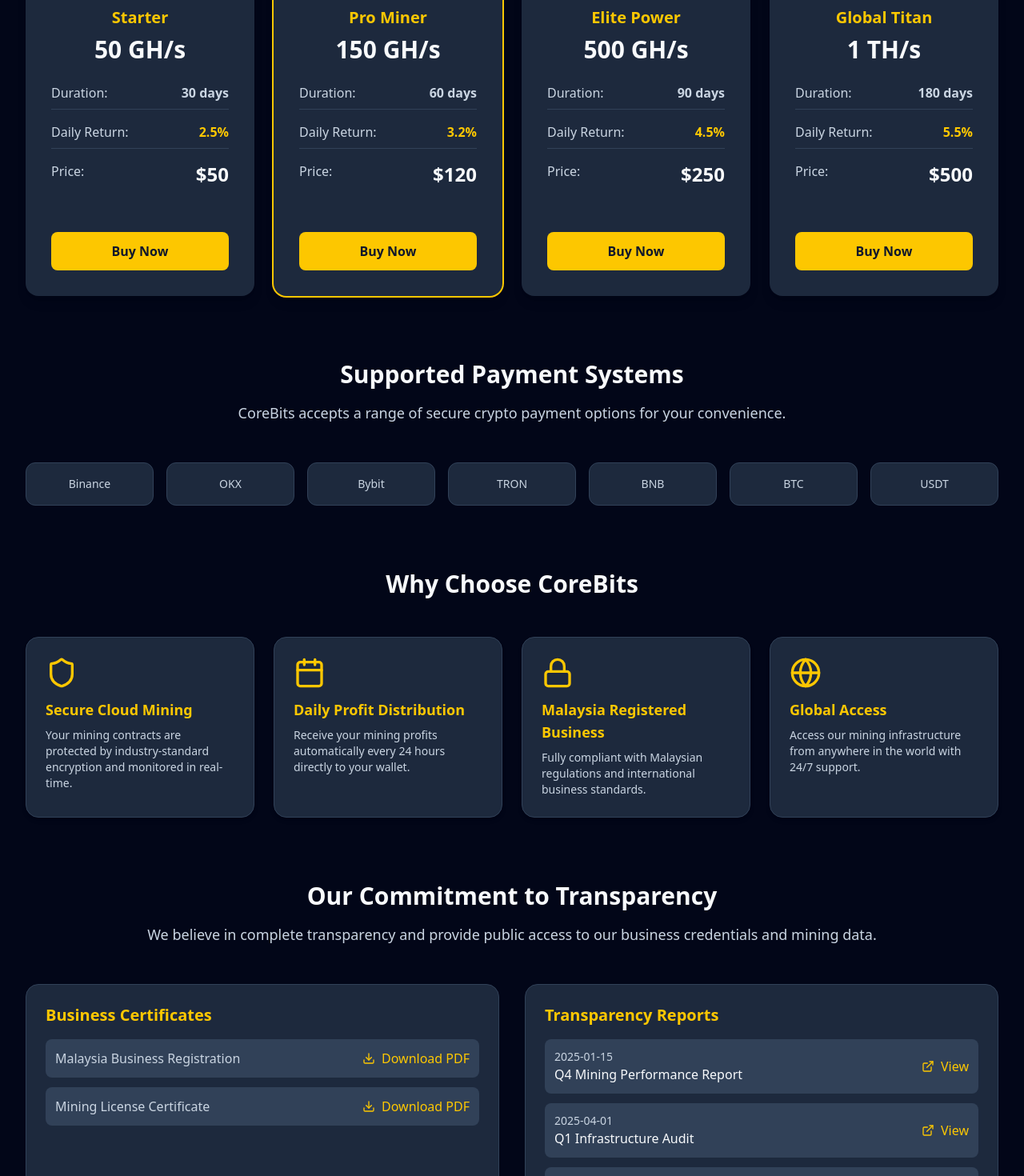
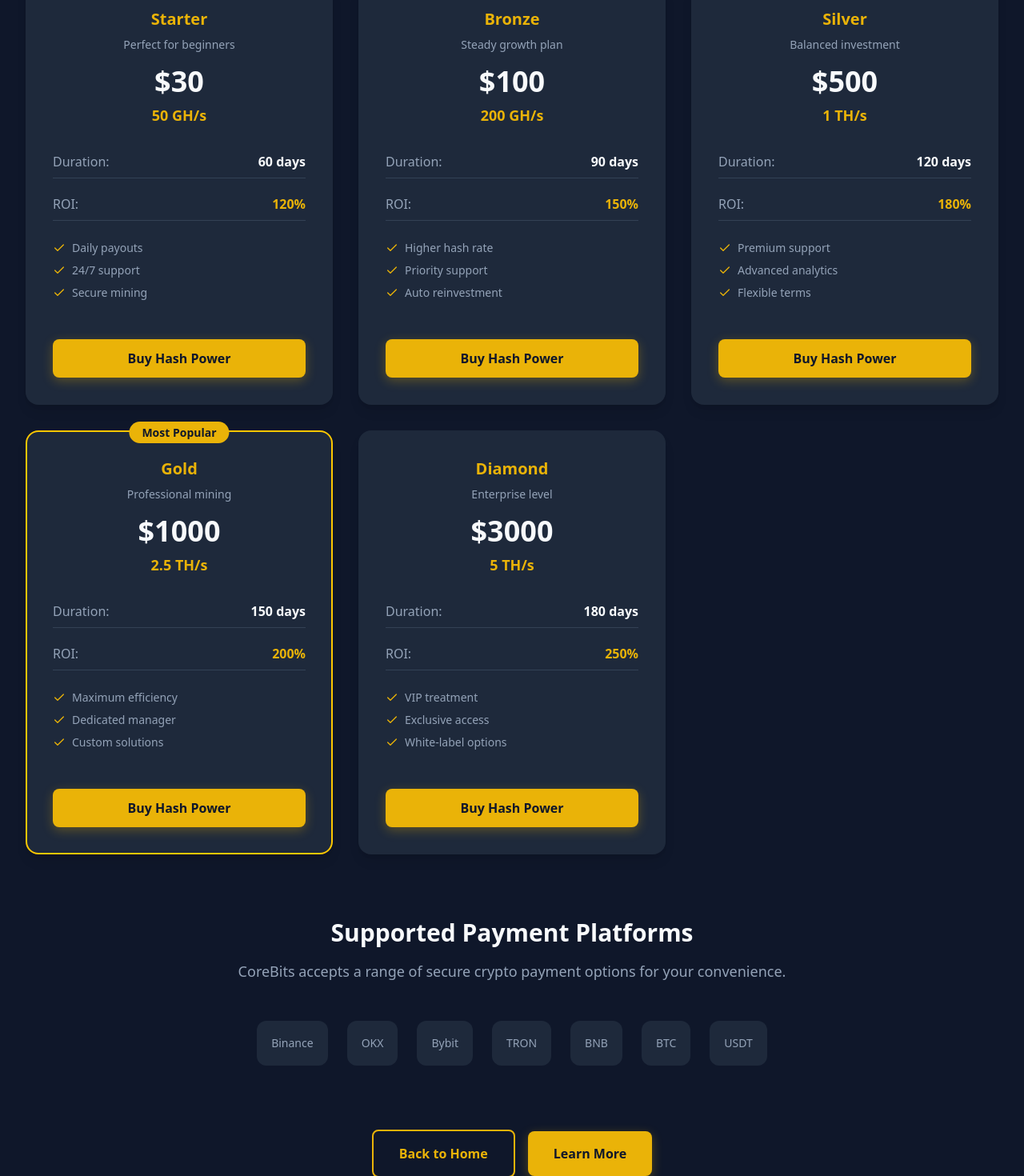
Before and after one commit to EddMarwa/Rockits, a Next.js app in the folder corebits/: page /plans in a window 1280 px wide. Shown: the part 320-1790 px from the top of the page at 80% size. Built offline with nearby package versions, Linux system fonts and the light colour scheme.

Commit message:
cta buttons

```diff
--- a/corebits/src/app/plans/page.tsx
+++ b/corebits/src/app/plans/page.tsx
@@ -3,7 +3,7 @@ import { motion } from 'framer-motion';
 import Link from 'next/link';
 import LandingNavbar from '@/components/LandingNavbar';
 import Footer from '@/components/Footer';
-import { Shield, Globe, Calendar, Lock, Download, ExternalLink } from 'lucide-react';
+import { Shield, Globe, Calendar, Lock, Download, ExternalLink, Check } from 'lucide-react';
 
 export default function Plans() {
   const fadeUpVariants = {
@@ -52,35 +52,53 @@ export default function Plans() {
   const miningPlans = [
     {
       tier: "Starter",
+      tagline: "Perfect for beginners",
       hashPower: "50 GH/s",
-      duration: "30 days",
-      dailyReturn: "2.5%",
-      price: "$50",
-      popular: false
+      duration: "60 days",
+      roi: "120%",
+      price: "$30",
+      popular: false,
+      features: ["Daily payouts", "24/7 support", "Secure mining"]
     },
     {
-      tier: "Pro Miner",
-      hashPower: "150 GH/s",
-      duration: "60 days",
-      dailyReturn: "3.2%",
-      price: "$120",
-      popular: true
+      tier: "Bronze",
+      tagline: "Steady growth plan",
+      hashPower: "200 GH/s",
+      duration: "90 days",
+      roi: "150%",
+      price: "$100",
+      popular: false,
+      features: ["Higher hash rate", "Priority support", "Auto reinvestment"]
     },
     {
-      tier: "Elite Power",
-      hashPower: "500 GH/s",
-      duration: "90 days",
-      dailyReturn: "4.5%",
-      price: "$250",
-      popular: false
+      tier: "Silver",
+      tagline: "Balanced investment",
+      hashPower: "1 TH/s",
+      duration: "120 days",
+      roi: "180%",
+      price: "$500",
+      popular: false,
+      features: ["Premium support", "Advanced analytics", "Flexible terms"]
     },
     {
-      tier: "Global Titan",
-      hashPower: "1 TH/s",
+      tier: "Gold",
+      tagline: "Professional mining",
+      hashPower: "2.5 TH/s",
+      duration: "150 days",
+      roi: "200%",
+      price: "$1000",
+      popular: true,
+      features: ["Maximum efficiency", "Dedicated manager", "Custom solutions"]
+    },
+    {
+      tier: "Diamond",
+      tagline: "Enterprise level",
+      hashPower: "5 TH/s",
       duration: "180 days",
-      dailyReturn: "5.5%",
-      price: "$500",
-      popular: false
+      roi: "250%",
+      price: "$3000",
+      popular: false,
+      features: ["VIP treatment", "Exclusive access", "White-label options"]
     }
   ];
 
@@ -118,11 +136,11 @@ export default function Plans() {
   ];
 
   return (
-    <div className="min-h-screen bg-slate-950 text-slate-50">
+    <div className="min-h-screen" style={{ backgroundColor: '#0F172A' }}>
       <LandingNavbar />
 
       <main className="mx-auto max-w-7xl px-4 sm:px-6 lg:px-8 py-12">
-        {/* Header / Intro Section */}
+        {/* Header Section */}
         <motion.section
           initial="hidden"
           whileInView="visible"
@@ -130,11 +148,11 @@ export default function Plans() {
           variants={fadeUpVariants}
           className="text-center mb-16"
         >
-          <h1 className="text-4xl md:text-5xl font-extrabold text-yellow-400 mb-4">
+          <h1 className="text-4xl md:text-5xl font-extrabold mb-4" style={{ color: '#F8FAFC' }}>
             Choose Your Mining Power
           </h1>
-          <p className="text-slate-300 text-center max-w-2xl mx-auto text-lg">
-            Select from flexible, secure, and globally accessible mining plans. Profit distribution is daily, and payments are automated.
+          <p className="text-center max-w-2xl mx-auto text-lg" style={{ color: '#94A3B8' }}>
+            Invest in CoreBits mining packages — from starter plans to professional rigs. Earn daily mining profits directly to your wallet.
           </p>
 
           {/* TODO: Add a banner image or visual header later */}
@@ -148,19 +166,30 @@ export default function Plans() {
           variants={staggerContainer}
           className="mb-20"
         >
-          <div className="grid md:grid-cols-2 lg:grid-cols-4 gap-6">
+          <div className="grid grid-cols-1 md:grid-cols-2 lg:grid-cols-3 gap-8">
             {miningPlans.map((plan) => (
               <motion.div
                 key={plan.tier}
                 variants={itemVariants}
-                whileHover={{ y: -8, scale: 1.02 }}
-                className={`bg-slate-800 rounded-2xl shadow-lg p-8 flex flex-col justify-between text-center relative ${
-                  plan.popular ? 'ring-2 ring-yellow-400' : ''
+                whileHover={{
+                  y: -12,
+                  scale: 1.02,
+                  boxShadow: '0 20px 40px rgba(234, 179, 8, 0.15)',
+                  borderColor: '#EAB308'
+                }}
+                className={`rounded-2xl shadow-lg p-8 flex flex-col justify-between text-center relative border-2 transition-all duration-300 ${
+                  plan.popular
+                    ? 'border-yellow-400'
+                    : 'border-transparent hover:border-yellow-400/50'
                 }`}
+                style={{ backgroundColor: '#1E293B' }}
               >
                 {plan.popular && (
                   <div className="absolute -top-3 left-1/2 transform -translate-x-1/2">
-                    <span className="bg-yellow-400 text-slate-900 px-4 py-1 rounded-full text-sm font-semibold">
+                    <span
+                      className="px-4 py-1 rounded-full text-sm font-semibold"
+                      style={{ backgroundColor: '#EAB308', color: '#0F172A' }}
+                    >
                       Most Popular
                     </span>
                   </div>
@@ -169,31 +198,53 @@ export default function Plans() {
                 {/* TODO: Add icon (e.g., mining rig, crypto coin, etc.) at the top of each card */}
 
                 <div>
-                  <h3 className="text-yellow-400 font-bold text-xl mb-2">{plan.tier}</h3>
-                  <div className="text-3xl font-bold text-slate-50 mb-4">{plan.hashPower}</div>
+                  <h3 className="font-bold text-xl mb-2" style={{ color: '#EAB308' }}>
+                    {plan.tier}
+                  </h3>
+                  <p className="text-sm mb-4" style={{ color: '#94A3B8' }}>
+                    {plan.tagline}
+                  </p>
 
-                  <div className="space-y-2 text-slate-300 mb-6">
-                    <div className="flex justify-between py-2 border-b border-slate-700">
-                      <span>Duration:</span>
-                      <span className="font-semibold">{plan.duration}</span>
+                  <div className="text-4xl font-bold mb-2" style={{ color: '#F8FAFC' }}>
+                    {plan.price}
+                  </div>
+
+                  <div className="text-lg font-semibold mb-6" style={{ color: '#EAB308' }}>
+                    {plan.hashPower}
+                  </div>
+
+                  <div className="space-y-3 mb-6">
+                    <div className="flex justify-between py-2 border-b" style={{ borderColor: '#334155' }}>
+                      <span style={{ color: '#94A3B8' }}>Duration:</span>
+                      <span className="font-semibold" style={{ color: '#F8FAFC' }}>{plan.duration}</span>
                     </div>
-                    <div className="flex justify-between py-2 border-b border-slate-700">
-                      <span>Daily Return:</span>
-                      <span className="font-semibold text-yellow-400">{plan.dailyReturn}</span>
+                    <div className="flex justify-between py-2 border-b" style={{ borderColor: '#334155' }}>
+                      <span style={{ color: '#94A3B8' }}>ROI:</span>
+                      <span className="font-semibold" style={{ color: '#EAB308' }}>{plan.roi}</span>
                     </div>
-                    <div className="flex justify-between py-2">
-                      <span>Price:</span>
-                      <span className="font-semibold text-2xl text-slate-50">{plan.price}</span>
-                    </div>
+                  </div>
+
+                  <div className="space-y-2 mb-6">
+                    {plan.features.map((feature, index) => (
+                      <div key={index} className="flex items-center gap-2">
+                        <Check className="w-4 h-4" style={{ color: '#EAB308' }} />
+                        <span className="text-sm" style={{ color: '#94A3B8' }}>{feature}</span>
+                      </div>
+                    ))}
                   </div>
                 </div>
 
                 <motion.button
                   whileHover={{ scale: 1.05 }}
                   whileTap={{ scale: 0.95 }}
-                  className="mt-6 bg-yellow-400 text-slate-900 font-semibold py-3 px-6 rounded-lg hover:bg-yellow-300 transition-all duration-300 hover:shadow-[0_0_20px_rgba(234,179,8,0.3)]"
+                  className="mt-6 font-semibold py-3 px-6 rounded-lg transition-all duration-300"
+                  style={{
+                    backgroundColor: '#EAB308',
+                    color: '#0F172A',
+                    boxShadow: '0 4px 14px rgba(234, 179, 8, 0.3)'
+                  }}
                 >
-                  Buy Now
+                  Buy Hash Power
                 </motion.button>
               </motion.div>
             ))}
@@ -211,8 +262,10 @@ export default function Plans() {
           className="mb-20"
         >
           <div className="text-center mb-12">
-            <h2 className="text-3xl font-bold text-slate-50 mb-4">Supported Payment Systems</h2>
-            <p className="text-slate-300 text-lg">
+            <h2 className="text-3xl font-bold mb-4" style={{ color: '#F8FAFC' }}>
+              Supported Payment Platforms
+            </h2>
+            <p className="text-lg" style={{ color: '#94A3B8' }}>
               CoreBits accepts a range of secure crypto payment options for your convenience.
             </p>
           </div>
@@ -222,21 +275,67 @@ export default function Plans() {
             initial="hidden"
             whileInView="visible"
             viewport={{ once: true }}
-            className="grid grid-cols-2 md:grid-cols-4 lg:grid-cols-7 gap-4"
+            className="flex flex-wrap justify-center gap-6"
           >
             {paymentPlatforms.map((platform) => (
               <motion.div
                 key={platform}
                 variants={itemVariants}
-                whileHover={{ scale: 1.05, y: -4 }}
-                className="bg-slate-800 p-4 rounded-xl flex items-center justify-center hover:shadow-yellow-400/20 hover:scale-105 transition-all duration-300 border border-slate-700"
+                whileHover={{ scale: 1.1, opacity: 0.8 }}
+                className="p-4 rounded-xl flex items-center justify-center transition-all duration-300 border-2 border-transparent hover:border-yellow-400/30"
+                style={{ backgroundColor: '#1E293B' }}
               >
                 {/* TODO: Add image placeholders — one <img> per platform, wrapped in clickable divs with hover glow. */}
                 {/* TODO: Add comment: // Replace image src later with official platform logos */}
-                <span className="text-slate-300 font-medium text-sm">{platform}</span>
+                <span className="font-medium text-sm" style={{ color: '#94A3B8' }}>{platform}</span>
               </motion.div>
             ))}
           </motion.div>
+        </motion.section>
+
+        {/* Call-to-Action Buttons */}
+        <motion.section
+          initial="hidden"
+          whileInView="visible"
+          viewport={{ once: true }}
+          variants={fadeUpVariants}
+          className="mb-20"
+        >
+          <div className="flex flex-col sm:flex-row gap-4 justify-center items-center">
+            <motion.div
+              whileHover={{ scale: 1.05 }}
+              whileTap={{ scale: 0.95 }}
+            >
+              <Link
+                href="/"
+                className="inline-flex items-center px-8 py-4 font-semibold rounded-lg transition-all duration-300 border-2"
+                style={{
+                  backgroundColor: 'transparent',
+                  color: '#EAB308',
+                  borderColor: '#EAB308'
+                }}
+              >
+                Back to Home
+              </Link>
+            </motion.div>
+
+            <motion.div
+              whileHover={{ scale: 1.05 }}
+              whileTap={{ scale: 0.95 }}
+            >
+              <Link
+                href="/about"
+                className="inline-flex items-center px-8 py-4 font-semibold rounded-lg transition-all duration-300"
+                style={{
+                  backgroundColor: '#EAB308',
+                  color: '#0F172A',
+                  boxShadow: '0 4px 14px rgba(234, 179, 8, 0.3)'
+                }}
+              >
+                Learn More
+              </Link>
+            </motion.div>
+          </div>
         </motion.section>
 
         {/* Why Choose CoreBits Section */}
@@ -248,7 +347,9 @@ export default function Plans() {
           className="mb-20"
         >
           <div className="text-center mb-12">
-            <h2 className="text-3xl font-bold text-slate-50 mb-4">Why Choose CoreBits</h2>
+            <h2 className="text-3xl font-bold mb-4" style={{ color: '#F8FAFC' }}>
+              Why Choose CoreBits
+            </h2>
           </div>
 
           <motion.div
@@ -263,11 +364,16 @@ export default function Plans() {
                 key={feature.title}
                 variants={itemVariants}
                 whileHover={{ y: -8 }}
-                className="bg-slate-800 rounded-2xl p-6 shadow-md hover:-translate-y-2 transition-all duration-300 border border-slate-700"
+                className="rounded-2xl p-6 shadow-md hover:-translate-y-2 transition-all duration-300 border-2 border-transparent hover:border-yellow-400/30"
+                style={{ backgroundColor: '#1E293B' }}
               >
-                <feature.icon className="text-yellow-400 w-10 h-10 mb-3" />
-                <h3 className="text-lg font-semibold text-yellow-400 mb-2">{feature.title}</h3>
-                <p className="text-slate-300 text-sm">{feature.description}</p>
+                <feature.icon className="w-10 h-10 mb-3" style={{ color: '#EAB308' }} />
+                <h3 className="text-lg font-semibold mb-2" style={{ color: '#EAB308' }}>
+                  {feature.title}
+                </h3>
+                <p className="text-sm" style={{ color: '#94A3B8' }}>
+                  {feature.description}
+                </p>
 
                 {/* TODO: Add visuals like small trust badges or animated icons (security shield, world map, etc.) */}
               </motion.div>
@@ -284,8 +390,10 @@ export default function Plans() {
           className="mb-20"
         >
           <div className="text-center mb-12">
-            <h2 className="text-3xl font-bold text-slate-50 mb-4">Our Commitment to Transparency</h2>
-            <p className="text-slate-300 text-lg">
+            <h2 className="text-3xl font-bold mb-4" style={{ color: '#F8FAFC' }}>
+              Our Commitment to Transparency
+            </h2>
+            <p className="text-lg" style={{ color: '#94A3B8' }}>
               We believe in complete transparency and provide public access to our business credentials and mining data.
             </p>
           </div>
@@ -297,25 +405,30 @@ export default function Plans() {
               whileInView="visible"
               viewport={{ once: true }}
               variants={itemVariants}
-              className="bg-slate-800 rounded-2xl p-6 border border-slate-700"
+              className="rounded-2xl p-6 border-2"
+              style={{ backgroundColor: '#1E293B', borderColor: '#334155' }}
             >
-              <h3 className="text-xl font-semibold text-yellow-400 mb-4">Business Certificates</h3>
+              <h3 className="text-xl font-semibold mb-4" style={{ color: '#EAB308' }}>
+                Business Certificates
+              </h3>
               <div className="space-y-3">
-                <div className="flex items-center justify-between p-3 bg-slate-700 rounded-lg">
-                  <span className="text-slate-300">Malaysia Business Registration</span>
+                <div className="flex items-center justify-between p-3 rounded-lg" style={{ backgroundColor: '#334155' }}>
+                  <span style={{ color: '#94A3B8' }}>Malaysia Business Registration</span>
                   <motion.button
                     whileHover={{ scale: 1.05 }}
-                    className="flex items-center gap-2 text-yellow-400 hover:text-yellow-300 transition-colors"
+                    className="flex items-center gap-2 transition-colors"
+                    style={{ color: '#EAB308' }}
                   >
                     <Download className="w-4 h-4" />
                     Download PDF
                   </motion.button>
                 </div>
-                <div className="flex items-center justify-between p-3 bg-slate-700 rounded-lg">
-                  <span className="text-slate-300">Mining License Certificate</span>
+                <div className="flex items-center justify-between p-3 rounded-lg" style={{ backgroundColor: '#334155' }}>
+                  <span style={{ color: '#94A3B8' }}>Mining License Certificate</span>
                   <motion.button
                     whileHover={{ scale: 1.05 }}
-                    className="flex items-center gap-2 text-yellow-400 hover:text-yellow-300 transition-colors"
+                    className="flex items-center gap-2 transition-colors"
+                    style={{ color: '#EAB308' }}
                   >
                     <Download className="w-4 h-4" />
                     Download PDF
@@ -332,19 +445,23 @@ export default function Plans() {
               whileInView="visible"
               viewport={{ once: true }}
               variants={itemVariants}
-              className="bg-slate-800 rounded-2xl p-6 border border-slate-700"
+              className="rounded-2xl p-6 border-2"
+              style={{ backgroundColor: '#1E293B', borderColor: '#334155' }}
             >
-              <h3 className="text-xl font-semibold text-yellow-400 mb-4">Transparency Reports</h3>
+              <h3 className="text-xl font-semibold mb-4" style={{ color: '#EAB308' }}>
+                Transparency Reports
+              </h3>
               <div className="space-y-3">
                 {transparencyReports.map((report, index) => (
-                  <div key={index} className="flex items-center justify-between p-3 bg-slate-700 rounded-lg">
+                  <div key={index} className="flex items-center justify-between p-3 rounded-lg" style={{ backgroundColor: '#334155' }}>
                     <div>
-                      <div className="text-slate-300 text-sm">{report.date}</div>
-                      <div className="text-slate-50 font-medium">{report.description}</div>
+                      <div className="text-sm" style={{ color: '#94A3B8' }}>{report.date}</div>
+                      <div className="font-medium" style={{ color: '#F8FAFC' }}>{report.description}</div>
                     </div>
                     <motion.button
                       whileHover={{ scale: 1.05 }}
-                      className="flex items-center gap-2 text-yellow-400 hover:text-yellow-300 transition-colors"
+                      className="flex items-center gap-2 transition-colors"
+                      style={{ color: '#EAB308' }}
                     >
                       <ExternalLink className="w-4 h-4" />
                       View
@@ -361,21 +478,24 @@ export default function Plans() {
             whileInView="visible"
             viewport={{ once: true }}
             variants={itemVariants}
-            className="mt-8 bg-slate-800 rounded-2xl p-6 border border-slate-700"
+            className="mt-8 rounded-2xl p-6 border-2"
+            style={{ backgroundColor: '#1E293B', borderColor: '#334155' }}
           >
-            <h3 className="text-xl font-semibold text-yellow-400 mb-4">Wallet Proofs</h3>
+            <h3 className="text-xl font-semibold mb-4" style={{ color: '#EAB308' }}>
+              Wallet Proofs
+            </h3>
             <div className="grid md:grid-cols-3 gap-4 text-sm">
-              <div className="bg-slate-700 p-3 rounded-lg">
-                <div className="text-slate-400 mb-1">BTC Address:</div>
-                <div className="text-slate-300 font-mono text-xs break-all">bc1qexample...</div>
+              <div className="p-3 rounded-lg" style={{ backgroundColor: '#334155' }}>
+                <div className="mb-1" style={{ color: '#94A3B8' }}>BTC Address:</div>
+                <div className="font-mono text-xs break-all" style={{ color: '#F8FAFC' }}>bc1qexample...</div>
               </div>
-              <div className="bg-slate-700 p-3 rounded-lg">
-                <div className="text-slate-400 mb-1">ETH Address:</div>
-                <div className="text-slate-300 font-mono text-xs break-all">0xExample...</div>
+              <div className="p-3 rounded-lg" style={{ backgroundColor: '#334155' }}>
+                <div className="mb-1" style={{ color: '#94A3B8' }}>ETH Address:</div>
+                <div className="font-mono text-xs break-all" style={{ color: '#F8FAFC' }}>0xExample...</div>
               </div>
-              <div className="bg-slate-700 p-3 rounded-lg">
-                <div className="text-slate-400 mb-1">USDT (TRC20):</div>
-                <div className="text-slate-300 font-mono text-xs break-all">TTExample...</div>
+              <div className="p-3 rounded-lg" style={{ backgroundColor: '#334155' }}>
+                <div className="mb-1" style={{ color: '#94A3B8' }}>USDT (TRC20):</div>
+                <div className="font-mono text-xs break-all" style={{ color: '#F8FAFC' }}>TTExample...</div>
               </div>
             </div>
           </motion.div>
@@ -387,9 +507,13 @@ export default function Plans() {
           whileInView="visible"
           viewport={{ once: true }}
           variants={fadeUpVariants}
-          className="text-center py-16 bg-gradient-to-r from-slate-800 via-slate-900 to-slate-800 rounded-2xl"
+          className="text-center py-16 rounded-2xl"
+          style={{
+            background: 'linear-gradient(135deg, #1E293B 0%, #334155 50%, #1E293B 100%)',
+            border: '2px solid #334155'
+          }}
         >
-          <h2 className="text-3xl md:text-4xl font-bold text-slate-50 mb-6">
+          <h2 className="text-3xl md:text-4xl font-bold mb-6" style={{ color: '#F8FAFC' }}>
             Start earning daily with CoreBits Cloud Mining.
           </h2>
 
@@ -399,7 +523,12 @@ export default function Plans() {
           >
             <Link
               href="/en/contact"
-              className="inline-flex items-center px-8 py-4 bg-yellow-400 text-slate-900 font-semibold rounded-lg shadow-lg hover:bg-yellow-300 transition-all duration-300 hover:shadow-[0_0_30px_rgba(234,179,8,0.4)]"
+              className="inline-flex items-center px-8 py-4 font-semibold rounded-lg shadow-lg transition-all duration-300"
+              style={{
+                backgroundColor: '#EAB308',
+                color: '#0F172A',
+                boxShadow: '0 8px 25px rgba(234, 179, 8, 0.4)'
+              }}
             >
               Get Started Now
             </Link>
```
